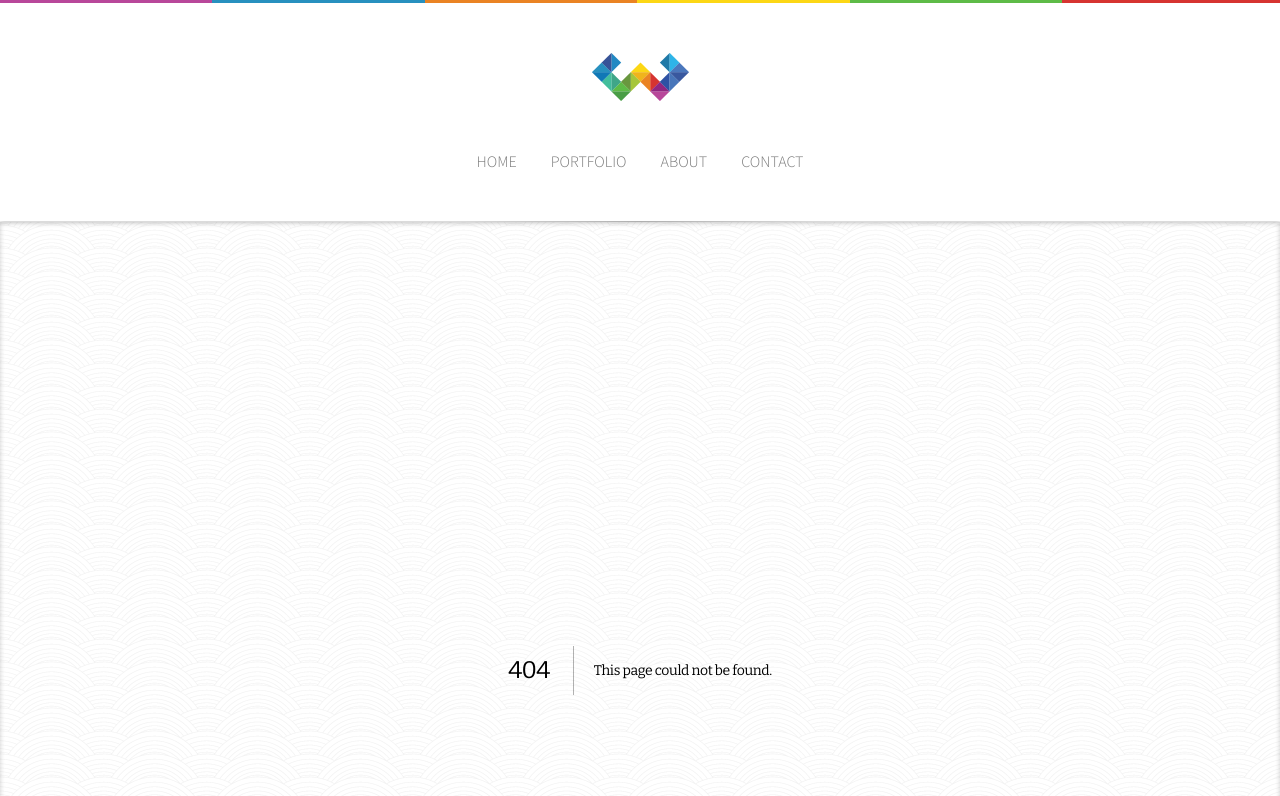
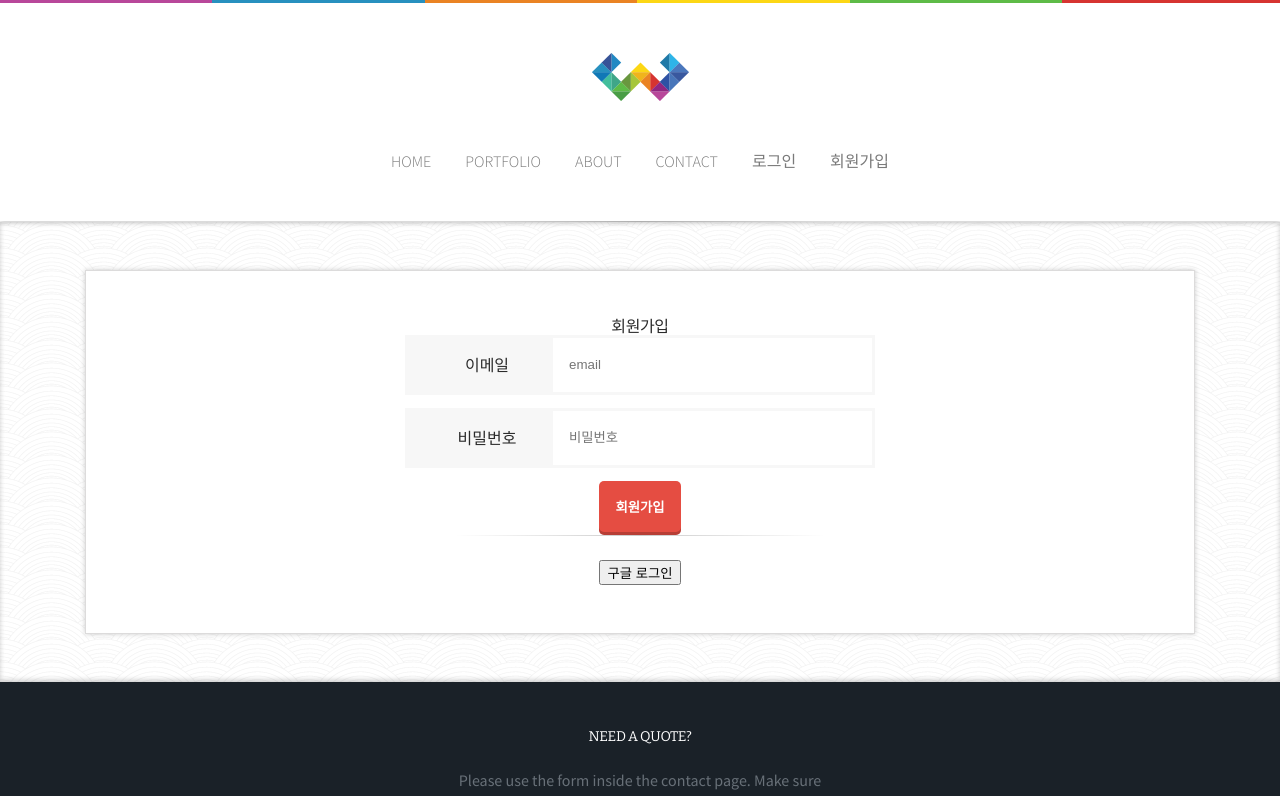
Before and after one commit to wwg98/ESTFE13_portfolioo-app, a Next.js app: page /register in a window 1280 px wide. Before the commit this address had no page. Shown: the top 796 px of the page. Built offline with nearby package versions, Linux system fonts and the light colour scheme; no server answers.

Commit message:
feat: add user authentication and registration functionality with Supabase

```diff
--- /dev/null
+++ b/src/app/components/LoginStatus.js
@@ -0,0 +1,50 @@
+"use client";
+
+import { createClient } from "@/utils/supabase/client";
+import { useEffect, useState } from "react";
+import { useRouter } from "next/navigation";
+import Link from "next/link";
+
+export default function LoginStatus() {
+  const supabase = createClient();
+  const router = useRouter();
+
+  const [user, setUser] = useState(null);
+
+  useEffect(() => {
+    (async () => {
+      const {
+        data: { user },
+      } = await supabase.auth.getUser();
+      setUser(user);
+    })();
+  }, [supabase.auth]);
+
+  const handleLogout = async () => {
+    const { error } = await supabase.auth.signOut();
+    setUser(null);
+    router.push("/");
+    router.refresh();
+  };
+
+  return (
+    <>
+      {user ? (
+        <li>
+          <button className="btn btn-primary" onClick={handleLogout}>
+            로그아웃
+          </button>
+        </li>
+      ) : (
+        <>
+          <li>
+            <Link href="/login">로그인</Link>
+          </li>
+          <li>
+            <Link href="/register">회원가입</Link>
+          </li>
+        </>
+      )}
+    </>
+  );
+}
--- a/src/app/layout.js
+++ b/src/app/layout.js
@@ -1,5 +1,6 @@
 import Image from "next/image";
 import Link from "next/link";
+import LoginStatus from "./components/LoginStatus";
 
 //css 로드
 import "./bootstrap-grid.min.css";
@@ -35,6 +36,7 @@ export default function RootLayout({ children }) {
               <li>
                 <Link href="/contact">Contact</Link>
               </li>
+              <LoginStatus />
             </ul>
           </nav>
         </header>
--- /dev/null
+++ b/src/app/register/page.js
@@ -0,0 +1,81 @@
+"use client";
+import { createClient } from "@/utils/supabase/client";
+import { useState } from "react";
+import { useRouter } from "next/navigation";
+
+export default function Register() {
+  const supabase = createClient();
+  const router = useRouter();
+
+  const [authForm, setAuthForm] = useState({
+    email: "",
+    password: "",
+  });
+
+  const handleAuthChange = (e) => {
+    const { name, value } = e.target;
+
+    setAuthForm((prev) => ({ ...prev, [name]: value }));
+  };
+
+  // 회원가입 진행
+  const handleSignUp = async (e) => {
+    e.preventDefault();
+    const { data, error } = await supabase.auth.signUp(authForm);
+    if (error) {
+      alert("회원가입 실패: ", error.message);
+    } else {
+      alert("회원가입 성공");
+      router.push("/");
+    }
+  };
+
+  const signInWithGoogle = async () => {
+    const { data, error } = await supabase.auth.signInWithOAuth({
+      provider: "google",
+      options: {
+        redirectTo: window.location.origin,
+      },
+    });
+    if (error) {
+      console.error("로그인 실패", error.message);
+    }
+  };
+
+  return (
+    <div className="about_content shadow">
+      <h2>회원가입</h2>
+      <div className="contact_form">
+        <form onSubmit={handleSignUp}>
+          <p className="field">
+            <label htmlFor="email">이메일</label>
+            <input
+              type="email"
+              id="email"
+              name="email"
+              placeholder="email"
+              required
+              onChange={handleAuthChange}
+            />
+          </p>
+          <p className="field">
+            <label htmlFor="password">비밀번호</label>
+            <input
+              type="password"
+              id="password"
+              name="password"
+              placeholder="비밀번호"
+              required
+              onChange={handleAuthChange}
+            />
+          </p>
+          <p className="submit">
+            <input type="submit" className="primary-btn" value="회원가입" />
+          </p>
+        </form>
+        <hr />
+        <button onClick={signInWithGoogle}>구글 로그인</button>
+      </div>
+    </div>
+  );
+}
```
Also changed, not shown: src/app/insert/page.js (+38 -7 lines), src/app/login/page.js (added, +68 -0 lines).
